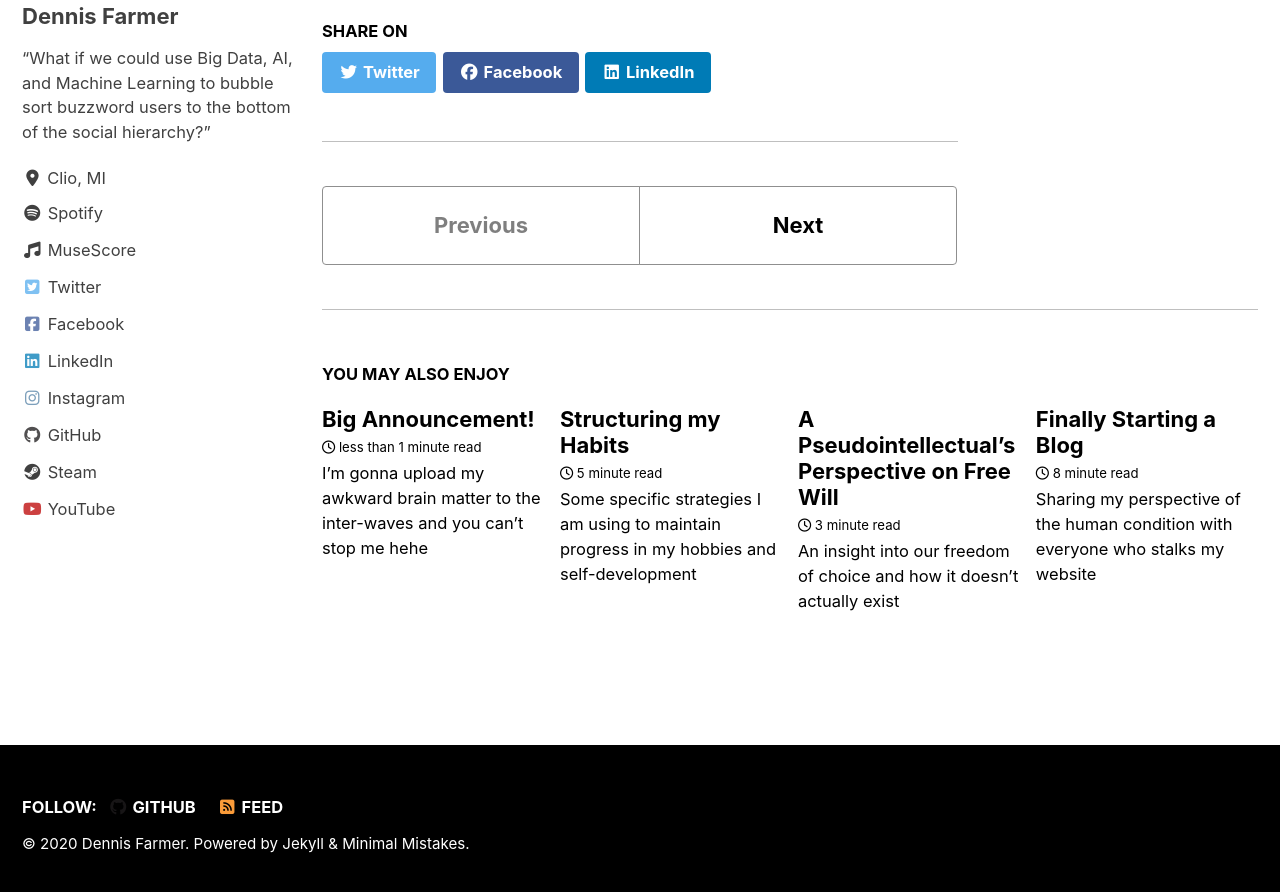
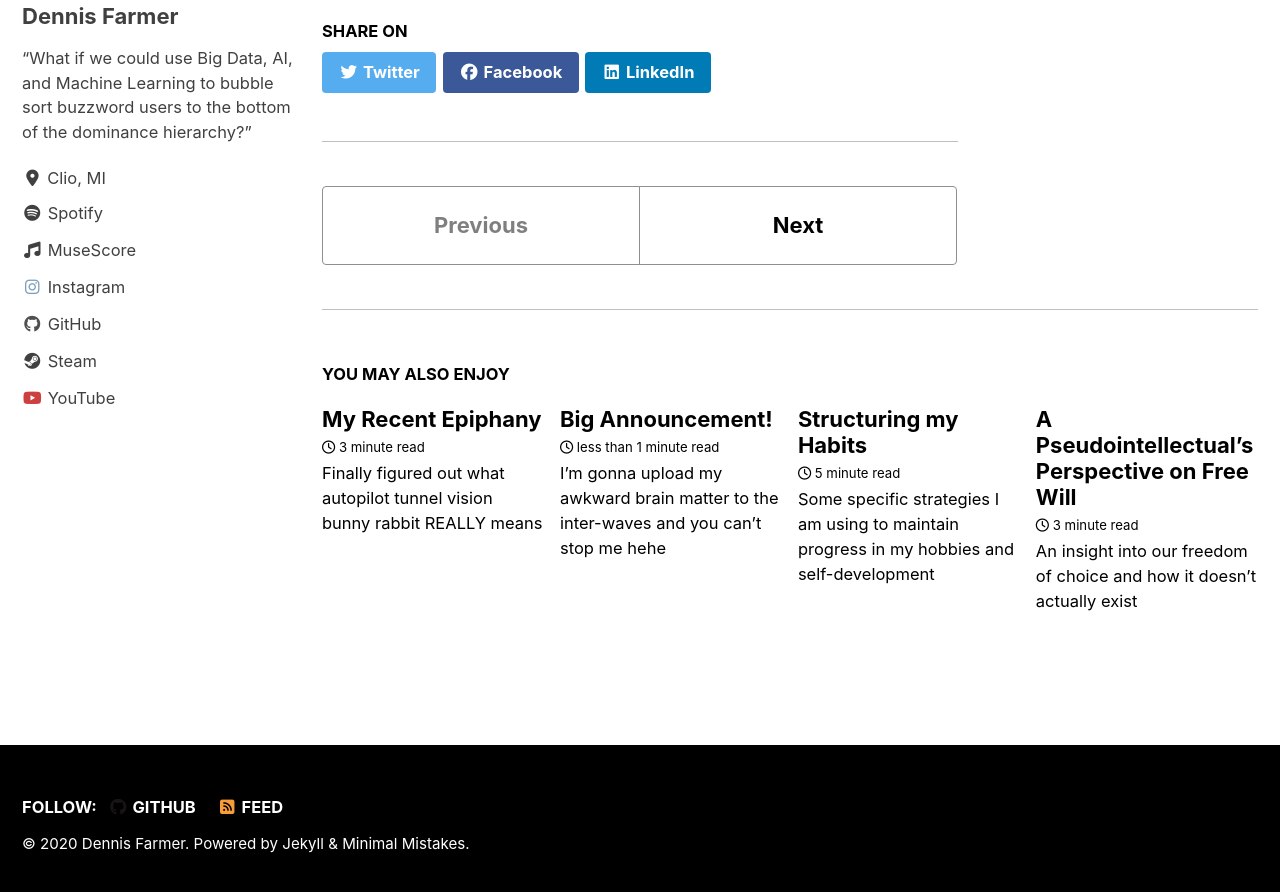
Before and after one commit to dennisfarmer/dennisfarmer.github.io, a Jekyll site: the page built from _posts/2020-05-10-factors_of_academic_success.md, in a window 1280 px wide and 900 px high, scrolled down 32869 px. Shown: the top 892 px of the window. Built offline with Jekyll 4.4.1, drawn with Linux system fonts in a browser that asks for light colours; cached includes are drawn as plain includes; nearby versions of some CDN libraries; formulas are drawn with MathJax 3; some of the changed lines change nothing that is shown.

Commit message:
RIP my emotions: blog post 5

```diff
--- a/_config.yml
+++ b/_config.yml
@@ -100,7 +100,7 @@ author:
   name             : "Dennis Farmer"
   avatar           : "/profile_zoomed.jpg"      #"/bio_photo_placeholder.png"
   #avatar           : # path of avatar image, e.g. "/assets/images/bio-photo.jpg"
-  bio              : "\"What if we could use Big Data, AI, and Machine Learning to bubble sort buzzword users to the bottom of the social hierarchy?\""
+  bio              : "\"What if we could use Big Data, AI, and Machine Learning to bubble sort buzzword users to the bottom of the dominance hierarchy?\""
   location         : "Clio, MI"
   email            :
   github           : "dennisfarmer"
@@ -109,7 +109,7 @@ author:
   codepen:
   dribbble:
   flickr:
-  facebook: "dennis.farmer.526"
+  #facebook: "dennis.farmer.526"
   foursquare:
   #github: "dennisfarmer"
   gitlab:
@@ -117,13 +117,13 @@ author:
   keybase:
   instagram: "djdade01"
   lastfm:
-  linkedin: "dennis-farmer-572a831a9"
+  #linkedin: "dennis-farmer-572a831a9"
   pinterest:
   soundcloud:
   stackoverflow: # "123456/username" (the last part of your profile url, e.g. https://stackoverflow.com/users/123456/username)
   steam: "kitabatake" # "steamId" (the last part of your profile url, e.g. https://steamcommunity.com/id/steamId/)
   tumblr:
-  twitter: "DenisJ391"
+  #twitter: "DenisJ391"
   vine:
   weibo:
   xing:
--- /dev/null
+++ b/_posts/2020-09-03-my-recent-epiphany.md
@@ -0,0 +1,34 @@
+---
+
+title: "My Recent Epiphany"
+date: 2020-09-03
+permalink: /blogs/005_my_recent_epiphany/
+header:
+  image: "/blogimages/005_my_recent_epiphany/header.jpg"
+excerpt: "Finally figured out what autopilot tunnel vision bunny rabbit REALLY means"
+
+---
+
+As far as personal boundaries go, I do think there are some things in my life that I should keep to myself. However, I feel as though there are some people who could benefit from my point of view in the realm of mental health. I've recently taken another dive into the fantastic world of dissociation, which has strangely benefited my understanding of my upbringing and my current state. I figured that I should write a paragraph or two on my observations in the hopes of helping anyone else who relates to my circumstances.
+
+In my second blog post, titled _"A Pseudointellectual's Perspective on Free Will"_ (aptly named), I discussed some (not all) of the ideas I acquired after tripping on psychedelic shrooms. One of the topics of the post was this idea of "autopilot tunnel vision bunny rabbit" mode, which consists of constantly chasing things that bring you to the comfort zone / make you feel good, like food and sex. What I failed to realize, however, was that this feeling has actually manifested in me as a result of personal issues, and that my psychedelic trip was what brought it to the surface.
+
+# eMoTiOnAL nEgLeCt
+
+<iframe width="560" height="315" src="https://www.youtube.com/embed/apzXGEbZht0" frameborder="0" allow="accelerometer; autoplay; encrypted-media; gyroscope; picture-in-picture" allowfullscreen></iframe>
+<br>
+So like, obviously I don't reeeeally feel like disclosing everything that I've experienced in childhood, but to make a deep story shallow, it kinda sucked a whole bunch. I match every single symptom of CEN to a tea, and it's basically the primary source of my suffering. In conjunction with being an introverted thinker -type person, my brain is basically a big bowl of depressing spaghetti at the moment.
+
+I have decided to take a different type of psychedelic drug every other month in an attempt to self-treat and intellectualize my issues (pro-tip: try to avoid that second one whenever possible), but I also plan on aquiring a therapist in addition to this. My last counselor did a garbage job of diagnosing my issues, which I guess was sorta warrented because I myself didn't yet understand the source of my suffering yet. I just figured _"oh, I can't be in a relationship because I'm sOcIaLLy aWkwArd"_ but I really just have emotional issues.
+
+You might be wondering now: _"now aren't you going to write some advice to help out other people in a similar situation???"_ At the moment, I can't totally come up with a complete thought without it turning into uuugggghhh, so instead I plan on understanding the variables of the situation before trying to explain it further. After having an emotional panic attack while having my mother stare at me with cold emotionless eyes and my very mAsCuLiNe ( jk ) father sitting on his recliner, I decided that recovering from childhood would be something I would invest a lot of energy into, instead of hoping I just _"grow out of it"_ or whatever.
+
+# Afternotes
+
+I still want to make internet videos talking about my perspective on life, but I'm gonna hold off until I'm less of an anxious mess (probs late sept. / early oct. for the first real upload). I realize that I don't really have an audience, but that isn't at all the point of me starting a channel. I want to have some way to document my current state as well as my progress with developing myself, and making videos seems like the best way to do it (blog posts aren't really the same tbh). I really want to stay away from becoming a one-dimensional boring programmer nerd, so don't expect any _"Here's how to write a wEbScRaPer owowo"_ videos until I develop myself a bit more. Thanks for reading this, whoever you are!
+
+### Extra: Indoor Percussion Show - "Clockwork" by Eric Peel
+
+<iframe width="560" height="315" src="https://www.youtube.com/embed/P7F9FcuTmJs" frameborder="0" allow="accelerometer; autoplay; encrypted-media; gyroscope; picture-in-picture" allowfullscreen></iframe>
+<br>
+_Check out this dope percussion piece I found on Youtube!_
```
Also changed, not shown: blogimages/005_my_recent_epiphany/fpp,small,lustre,wall_texture,product,750x1000.u7.jpg (added), blogimages/005_my_recent_epiphany/header.jpg (added), 1 other file.
